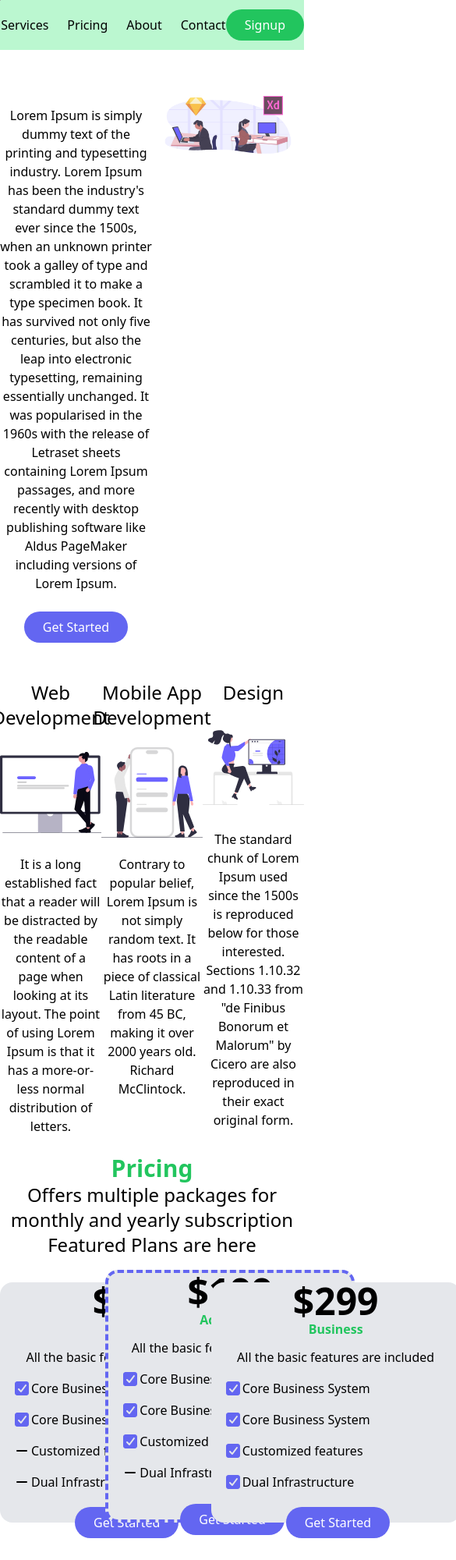
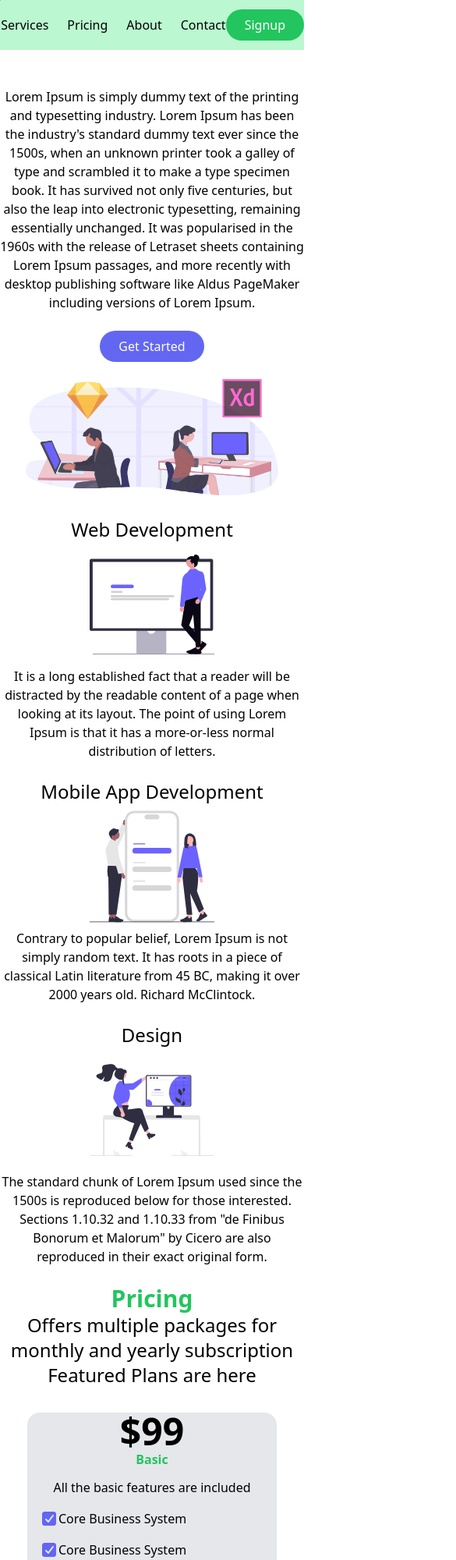
Before and after one commit to ramnirmal30/Busapp, a website: page Tailwindcss/src/index.html in a window 390 px wide. Shown: the top 2000 px of the page at 78% size, 585 px wide, since content can reach past the window. Drawn offline with Linux system fonts and the light colour scheme.

Commit message:
responsive design

```diff
--- a/Tailwindcss/src/index.html
+++ b/Tailwindcss/src/index.html
@@ -22,28 +22,28 @@
     </nav>
 
     <!-- Hero Section-->
-     <div class="container mx-auto mt-12 flex">
-        <div class="w-1/2 text-center"><p class="mt-6">Lorem Ipsum is simply dummy text of the printing and typesetting industry. Lorem Ipsum has been the industry's standard dummy text ever since the 1500s, when an unknown printer took a galley of type and scrambled it to make a type specimen book. It has survived not only five centuries, but also the leap into electronic typesetting, remaining essentially unchanged. It was popularised in the 1960s with the release of Letraset sheets containing Lorem Ipsum passages, and more recently with desktop publishing software like Aldus PageMaker including versions of Lorem Ipsum.</p>
+     <div class="container mx-auto mt-12 flex-col md:flex">
+        <div class="md:w-1/2 text-center"><p class="mt-6">Lorem Ipsum is simply dummy text of the printing and typesetting industry. Lorem Ipsum has been the industry's standard dummy text ever since the 1500s, when an unknown printer took a galley of type and scrambled it to make a type specimen book. It has survived not only five centuries, but also the leap into electronic typesetting, remaining essentially unchanged. It was popularised in the 1960s with the release of Letraset sheets containing Lorem Ipsum passages, and more recently with desktop publishing software like Aldus PageMaker including versions of Lorem Ipsum.</p>
         <button class="bg-indigo-500 text-white px-6 py-2 rounded-full mt-6 font-medium">Get Started</button>
     </div>
-        <div class="w-1/2">
+        <div class="md:w-1/2">
             <img class="mx-auto" src="./assets/hero.png" alt="">
         </div>
      </div>
 
      <!--Main Section -->
-     <div class="container mx-auto flex mt-12">
-        <div class="w-1/3  text-center flex flex-col items-center">
+     <div class="container mx-auto flex-col mt-3 md:flex md:mt-12">
+        <div class="md:w-1/3  text-center flex flex-col items-center">
             <h1 class="text-2xl">Web Development</h1>
             <img class="h-40 w-40" src="./assets/website.svg" alt="">
             <p>It is a long established fact that a reader will be distracted by the readable content of a page when looking at its layout. The point of using Lorem Ipsum is that it has a more-or-less normal distribution of letters.</p>
         </div>
-        <div class="w-1/3  text-center flex flex-col items-center">
+        <div class="mt-6 md:w-1/3  text-center flex flex-col items-center">
             <h1 class="text-2xl">Mobile App Development</h1>
             <img class="h-40 w-40" src="./assets/mobile_content.svg" alt="">
             <p>Contrary to popular belief, Lorem Ipsum is not simply random text. It has roots in a piece of classical Latin literature from 45 BC, making it over 2000 years old. Richard McClintock.</p>
         </div>
-        <div class="w-1/3 text-center flex flex-col items-center">
+        <div class="mt-6 md:w-1/3 text-center flex flex-col items-center">
             <h1 class="text-2xl">Design</h1>
             <img class="h-40 w-40" src="./assets/designer.svg" alt="">
             <p>The standard chunk of Lorem Ipsum used since the 1500s is reproduced below for those interested. Sections 1.10.32 and 1.10.33 from "de Finibus Bonorum et Malorum" by Cicero are also reproduced in their exact original form.</p>
@@ -57,7 +57,7 @@
             <p class="text-2xl">Offers multiple packages for monthly and yearly subscription</p>
             <p class="text-2xl">Featured Plans are here</p>
         </div>
-        <div class="grid grid-cols-3 gap-4 mt-4">
+        <div class="grid justify-center md:grid-cols-3 grid-cols-1 gap-4 mt-4">
             <div class="relative mt-4 bg-gray-200  w-80 rounded-2xl hover:shadow-2xl text-center">
                 <h1 class="font-bold text-5xl">$99</h1>
           <h2 class="text-green-500 mb-3 font-bold">Basic</h2>
@@ -106,7 +106,7 @@
           </ul>
           <button class="absolute bottom-0 transform translate-y-5 -translate-x-16 bg-indigo-500 text-white px-6 py-2 rounded-full mt-6 font-medium">Get Started</button>
             </div>
-            <div class="relative border-4 border-indigo-500 border-dashed bg-gray-200  w-80 rounded-2xl hover:shadow-2xl text-center">
+            <div class="relative border-4 border-indigo-500 border-dashed bg-gray-200  w-80 rounded-2xl hover:shadow-2xl text-center mt-6 md:mt-0">
                 <h1 class="font-bold text-5xl">$199</h1>
           <h2 class="text-green-500 mb-3 font-bold">Advanced</h2>
           <p>All the basic features are included</p>
@@ -212,7 +212,7 @@
             <h1 class="text-5xl">Featured Stories</h1>
         </div>
     </div>
-    <div class="grid grid-cols-3 gap-4">
+    <div class="container mx-auto  grid grid-cols-1 justify-center md:grid-cols-3 gap-4">
         <div class="hover:shadow-2xl bg-grey-200 rounded-2xl text-center">
 <img class="mt-4 w-full h-60" src="https://picsum.photos/200" alt="">
 <h1 class="mt-4 text-2xl text-indigo-500">Google Rankings</h1>
@@ -235,14 +235,15 @@
 
     <!--Footer -->
     <footer class="bg-gray-200 mt-12">
-        <div class="container flex  pt-32">
+        <div class="container pt-32 py-2">
+            <div class="flex items-center px-6">
             <!--25-->
             <div class="w-1/4">
                 <p class="font-medium text-2xl">My CODE</p>
             </div>
             <!--50-->
             <div class="w-1/2 flex">
-            <div class="pr-24 pb-10">
+            <div class="md:pr-24" style="margin-left:100px">
                 <h2 class="text-2xl font-bold">Links</h2>
                 <ul class="space-y-2 mt-4">
                     <li>
@@ -253,7 +254,7 @@
                     </li>
                 </ul>
             </div>
-            <div class="pr-24">
+            <div class="md:pr-24">
                 <h2 class="text-2xl font-bold">Links</h2>
                 <ul class="space-y-2 mt-4">
                     <li>
@@ -264,7 +265,7 @@
                     </li>
                 </ul>
             </div>
-            <div class="pr-24">
+            <div class="">
                 <h2 class="text-2xl font-bold">Links</h2>
                 <ul class="space-y-2 mt-4">
                     <li>
@@ -281,6 +282,7 @@
             <button><svg fill="#000000" width="50px" height="50px" viewBox="0 0 64 64" xmlns="http://www.w3.org/2000/svg"><title/><path d="M19.55,55.08c-7.37,0-13.37-1.58-16.54-3.24A1,1,0,0,1,3.43,50a38.37,38.37,0,0,0,15.86-4.44c-4.41-1.19-8.9-4.34-9.79-8.41a1,1,0,0,1,1.27-1.17,4.33,4.33,0,0,0,1.26.12A15.68,15.68,0,0,1,4.59,23.44a1,1,0,0,1,1.7-.76l0,0q.72.6,1.49,1.13a16.6,16.6,0,0,1-.6-12.94,1,1,0,0,1,1.69-.28C16,18.9,26.08,22.7,31.2,22.53a12.11,12.11,0,0,1-.2-2.2A12.35,12.35,0,0,1,43.34,8a14.33,14.33,0,0,1,8.93,3.42,19.86,19.86,0,0,0,2-.57A23.11,23.11,0,0,0,58,9.23a1,1,0,0,1,1.32,1.42,40.24,40.24,0,0,1-3.8,4.69A37.34,37.34,0,0,0,60.12,14a1,1,0,0,1,1.21,1.51,26.09,26.09,0,0,1-4.91,5c-.15,4.75-3.85,26.26-21.48,32.28l-.11,0A52.51,52.51,0,0,1,19.55,55.08ZM7.67,51.51a48.65,48.65,0,0,0,26.64-.63h0C51.31,45,54.55,23,54.42,20a1,1,0,0,1,.4-.85A23.91,23.91,0,0,0,57.39,17c-1.55.44-3.11.74-3.52.33a1,1,0,0,1-.23-.36,9.72,9.72,0,0,0-.49-1.08,1,1,0,0,1,.31-1.27,20.16,20.16,0,0,0,1.86-2l-.42.14a22.27,22.27,0,0,1-2.77.76,1,1,0,0,1-1-.35C49.93,11.67,46.33,10,43.34,10A10.31,10.31,0,0,0,33.4,23.14a1,1,0,0,1-.79,1.26c-5,.88-15.9-2.55-24.07-11.18-1.24,5,.65,10.69,3.47,13a1,1,0,0,1-1,1.68,26.14,26.14,0,0,1-4.08-2.29c.93,4.33,4,7.93,8.66,10.08a1,1,0,0,1-.09,1.85,12.93,12.93,0,0,1-3.48.5c1.63,3.1,6.15,5.52,9.87,5.91a1,1,0,0,1,.61,1.7C20.32,47.83,14,50.45,7.67,51.51ZM5.58,23.4h0Z"/></svg></button>
             </div>
         </div>
+        </div>
     </footer>
 </body>
 </html>
```
